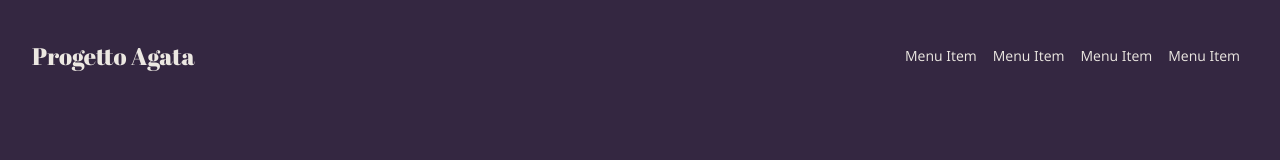
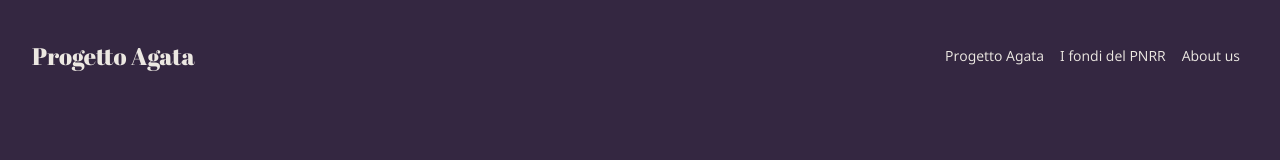
Before and after one commit to francescomalatesta/progetto-agata, a Next.js app: page / in a window 1280 px wide. Shown: the top 160 px of the page. Built offline with nearby package versions, Linux system fonts and the light colour scheme.

Commit message:
Add stuff

```diff
--- a/src/components/Header.jsx
+++ b/src/components/Header.jsx
@@ -76,10 +76,9 @@ function MobileNavigation() {
             as="div"
             className="absolute inset-x-0 top-full mt-4 flex origin-top flex-col rounded-2xl bg-backgroundNormal p-4 text-lg tracking-tight text-foregroundNormal shadow-xl ring-1 ring-slate-900/5"
           >
-            <MobileNavLink href="#item">Menu Item</MobileNavLink>
-            <MobileNavLink href="#item">Menu Item</MobileNavLink>
-            <MobileNavLink href="#item">Menu Item</MobileNavLink>
-            <MobileNavLink href="#item">Menu Item</MobileNavLink>
+            <MobileNavLink href="#progetto-agata">Progetto Agata</MobileNavLink>
+            <MobileNavLink href="#i-fondi-del-pnrr">I fondi del PNRR</MobileNavLink>
+            <MobileNavLink href="#about-us">About us</MobileNavLink>
           </Popover.Panel>
         </Transition.Child>
       </Transition.Root>
@@ -99,10 +98,9 @@ export function Header() {
           </div>
           <div className="flex items-center gap-x-5 md:gap-x-8">
             <div className="hidden md:block">
-              <NavLink href="#item">Menu Item</NavLink>
-              <NavLink href="#item">Menu Item</NavLink>
-              <NavLink href="#item">Menu Item</NavLink>
-              <NavLink href="#item">Menu Item</NavLink>
+              <NavLink href="#progetto-agata">Progetto Agata</NavLink>
+              <NavLink href="#i-fondi-del-pnrr">I fondi del PNRR</NavLink>
+              <NavLink href="#about-us">About us</NavLink>
             </div>
             <div className="-mr-1 md:hidden">
               <MobileNavigation />
--- a/src/components/Team.jsx
+++ b/src/components/Team.jsx
@@ -3,7 +3,7 @@ import { Container } from '@/components/Container'
 export function Team() {
   return (
     <section
-      id="features"
+      id="about-us"
       aria-label="Features for running your books"
       className="relative overflow-hidden bg-backgroundReverse text-foregroundReverse py-16"
     >
@@ -28,7 +28,7 @@ export function Team() {
                 </li>
                 <li>
                     <div className="space-y-6">
-                        <img className="mx-auto h-40 w-40 rounded-full xl:h-56 xl:w-56" src="https://tinypic.host/images/2023/02/06/martina.png" alt="" />
+                        <img className="mx-auto h-40 w-40 rounded-full xl:h-56 xl:w-56" src="https://tinypic.host/images/2023/02/08/martina.png" alt="" />
                         <div className="space-y-2">
                         <div className="space-y-1 text-lg font-medium leading-6">
                             <h3 className='font-display text-center'>Martina Zunica</h3>
--- a/src/components/TwoColumnsNormal.jsx
+++ b/src/components/TwoColumnsNormal.jsx
@@ -1,9 +1,9 @@
 import { Container } from '@/components/Container'
 
-export function TwoColumnsNormal({ left, right }) {
+export function TwoColumnsNormal({ id, left, right }) {
   return (
     <section
-      id="features"
+      id={id}
       aria-label="Features for running your books"
       className="relative overflow-hidden bg-backgroundNormal text-foregroundNormal py-16"
     >
--- a/src/components/TwoColumnsReverse.jsx
+++ b/src/components/TwoColumnsReverse.jsx
@@ -1,9 +1,9 @@
 import { Container } from '@/components/Container'
 
-export function TwoColumnsReverse({ left, right }) {
+export function TwoColumnsReverse({ id, left, right }) {
   return (
     <section
-      id="features"
+      id={id}
       aria-label="Features for running your books"
       className="relative overflow-hidden bg-backgroundReverse text-foregroundReverse py-16"
     >
--- a/src/pages/index.jsx
+++ b/src/pages/index.jsx
@@ -24,6 +24,7 @@ export default function Home() {
       <Header />
       <main>
         <TwoColumnsNormal
+          id="progetto-agata"
           left={<div className='text-left sm:mt-28'>
             <h1 className='font-display text-4xl'>Un gioco da ragazzi</h1>
             <h2 className='font-sans text-xl'>Gender Gap e materie STEM: un problema dei giovani</h2>
@@ -178,6 +179,7 @@ export default function Home() {
         />
 
         <TwoColumnsReverse
+          id="i-fondi-del-pnrr"
           left={<div className='text-left sm:mt-20'>
             <div className='text-5xl mb-4'>I fondi del PNRR</div>
             <p className='mb-2'>Sono oltre 38,5 miliardi di euro i fondi del PNRR destinati alle misure per la parità di genere. Di questi, la maggior parte sono risorse indirette, con un effetto potenziale solo collaterale sulle condizioni delle donne in Italia.</p>
```
